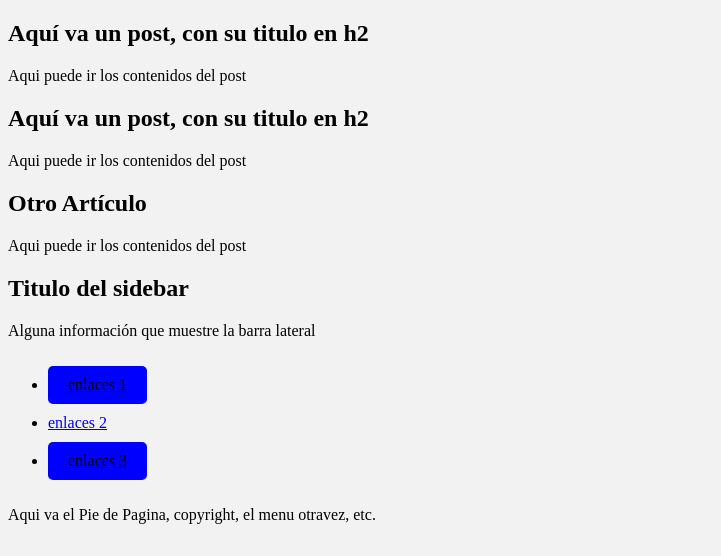
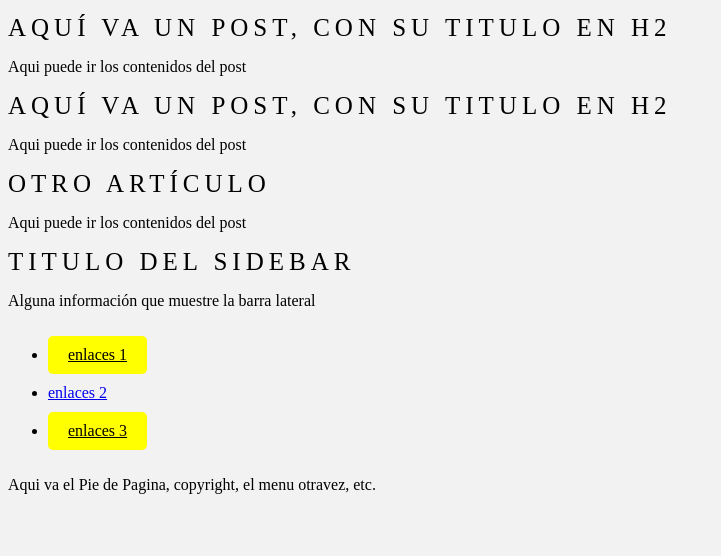
Before and after one commit to mariomr289/miweb, a plain HTML site: page index.html in a window 1280 px wide. Shown: the part 244-800 px from the top of the page, without its empty margins (0-721 px from the left). Drawn offline with Linux system fonts and the light colour scheme.

Commit message:
Cambio en el H2, en el parrafo y cambio en el boton

```diff
--- a/css/estilos.css
+++ b/css/estilos.css
@@ -10,6 +10,17 @@ h1{
 	text-shadow: -1px -1px 0px #F7FE2E, 1px 1px 0px #F7FE2E;
 }
 
+h2{
+	font-size: 25px;
+	margin: 5px 0 10px 0;
+	text-transform: uppercase;
+	letter-spacing: 5px;
+	font-weight: 300;
+}
+
+p{
+	font-weight: 100;
+}
 .iluminada{
 	font-size: 20px;
 	color: #999;
@@ -26,7 +37,7 @@ h1{
 	padding: 10px 20px;
 	border-radius: 5px;
 	border: #D4C31C;
-	background-color: blue;
+	background-color: yellow;
 	color: black;
 	margin: 10px 0;
 	display: inline-block;
@@ -35,4 +46,5 @@ h1{
 
 .btn:hover{
 	transform: scale(1.2);
+	color: white;
 }
```
